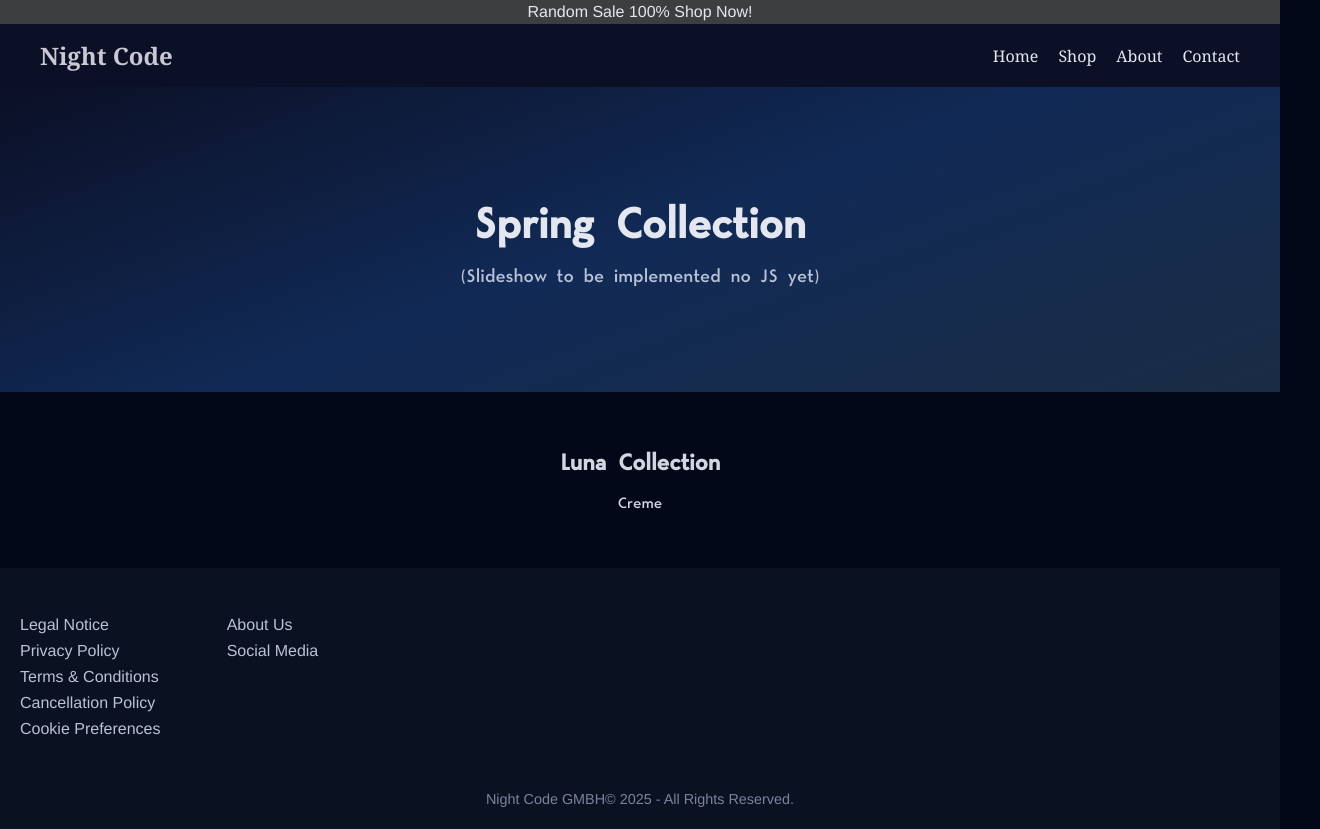
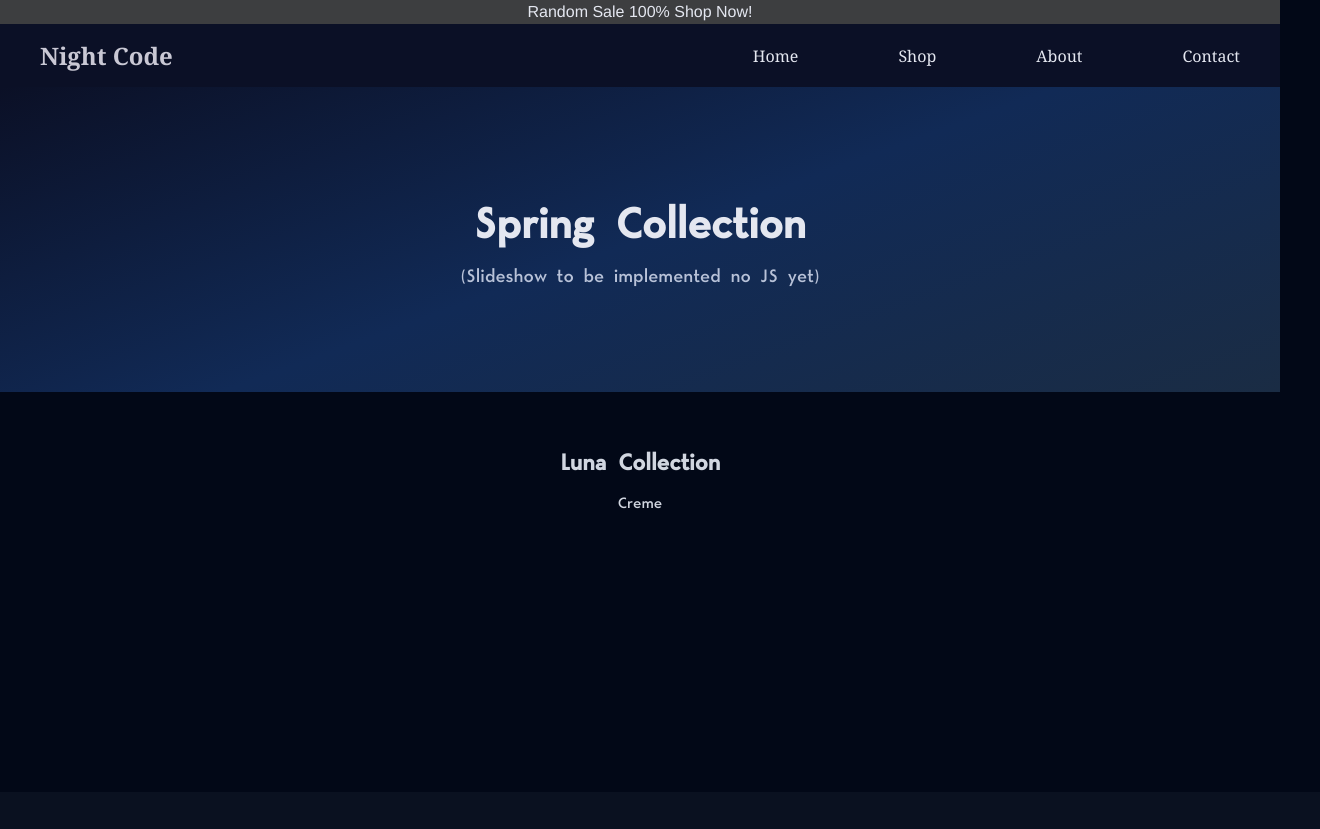
Before and after one commit to Plischta/nc, a plain HTML site: page index.html in a window 1280 px wide. Shown: the top 829 px of the page, 1320 px wide, since content can reach past the window. Drawn offline with Linux system fonts and the light colour scheme.

Commit message:
- Fixed Header Gap - Added Space Between Navigationpoints

```diff
--- a/css/style.css
+++ b/css/style.css
@@ -36,7 +36,8 @@ header nav ul {
   margin: 0;
   padding: 0;
   display: flex;
-  gap: 20px;
+  gap: clamp(100px, 9vw, 100px);
+  align-items: center;
 }
 
 header nav ul li a {
@@ -110,6 +111,12 @@ footer {
   display: grid;
   grid-template-columns: repeat(auto-fit, minmax(200px, 1fr));
 
+
+
+  left: 0;
+  bottom: 0;
+  width: 100%;
+  z-index: 100;
 }
 
 footer h4 {
--- a/index.html
+++ b/index.html
@@ -2,7 +2,7 @@
 <html lang="en">
 <head>
   <meta charset="UTF-8">
-  <title>Cosmetic Shop</title>
+  <title>Night Code Cosmetics</title>
   <link rel="stylesheet" href="./css/style.css">
 
   <div class="header-top">
@@ -33,6 +33,20 @@
     <section class="content">
       <h2>Luna Collection</h2>
       <p>Creme</p>
+      <br>
+      <br>
+      <br>
+      <br>
+      <br>
+      <br>
+      <br>
+      <br>
+      <br>
+      <br>
+      <br>
+      <br>
+      <br>
+      <br>
     </section>
   </main>
 
```
